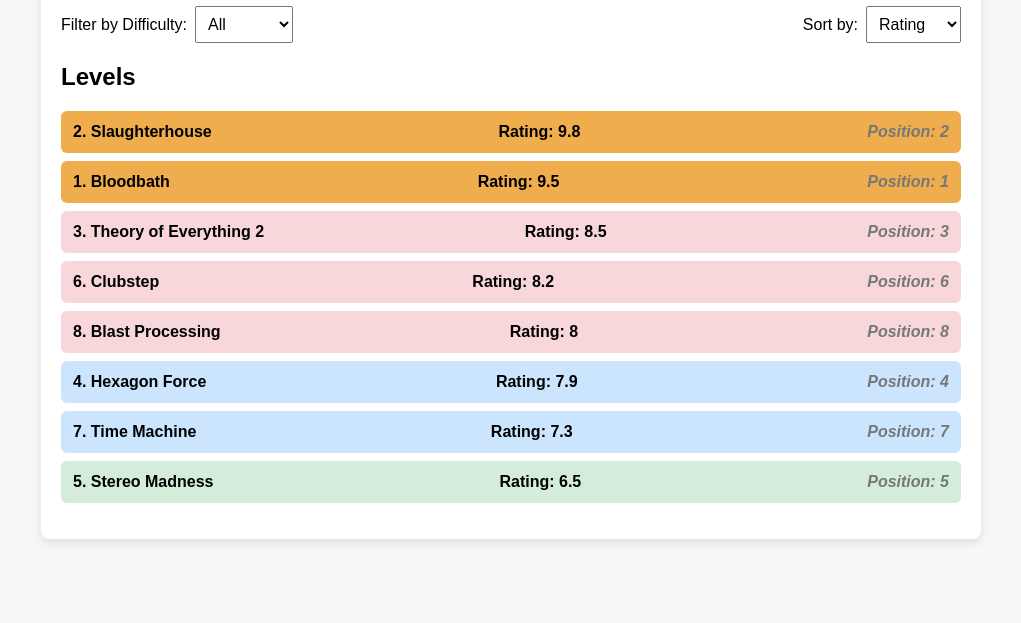
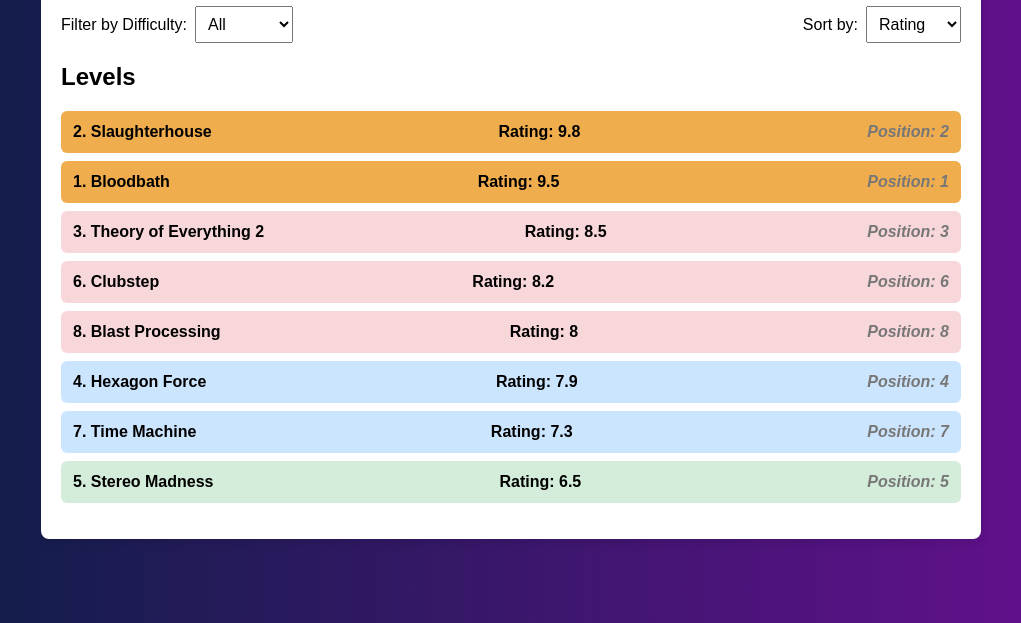
Before and after one commit to Muhichivsky/GS_L1, a plain HTML site: page index.html in a window 1280 px wide. Shown: the part 177-800 px from the top of the page, without its empty margins (129-1150 px from the left). Drawn offline with Linux system fonts and the light colour scheme.

Commit message:
Update style.css

```diff
--- a/style.css
+++ b/style.css
@@ -1,13 +1,13 @@
 /* style.css */
 body {
+  background: linear-gradient(to right, #0a1f44, #6a0f93); /* Градиент от темного синего к темному пурпурному */
   font-family: Arial, sans-serif;
   margin: 0;
   padding: 0;
-  background-color: #f7f7f7;
   display: flex;
   justify-content: center;
   align-items: center;
-  height: 100vh;
+  height: 100vh; /* Заполняет всю высоту экрана */
 }
 
 .container {
```
